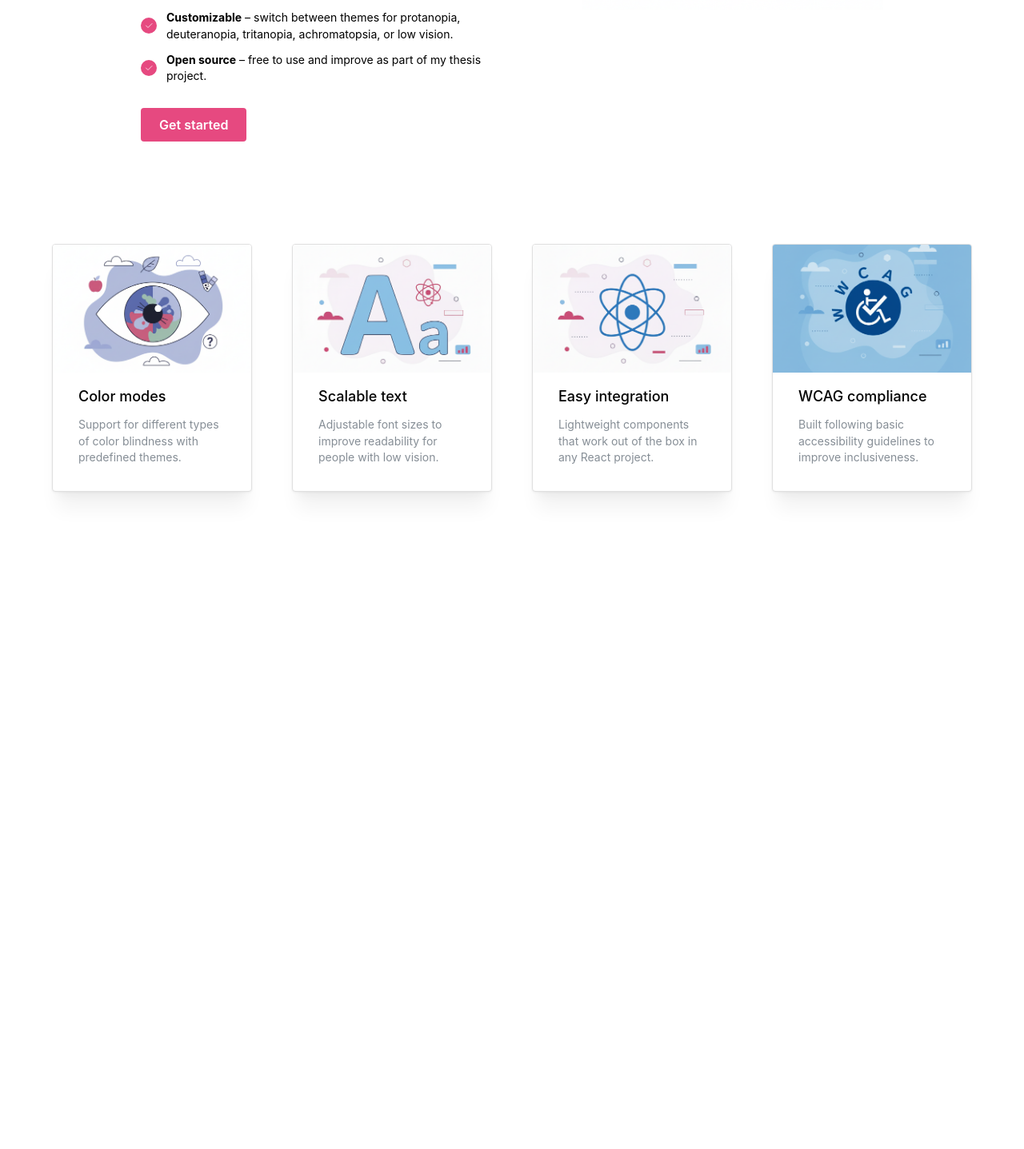
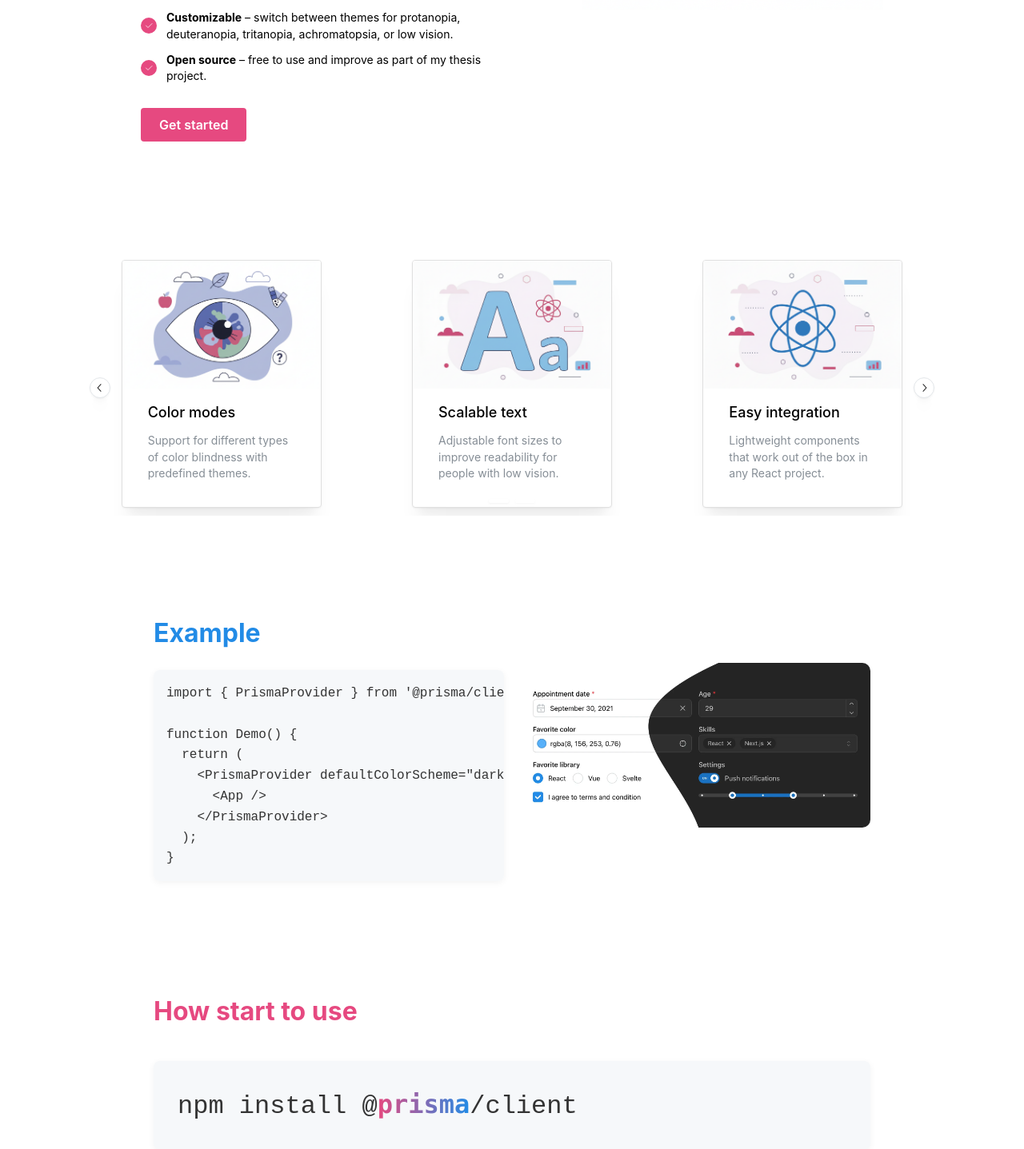
Before and after one commit to Neo-Ram/Prisma, a React (Vite) app: page / in a window 1280 px wide. Shown: the part 1169-2606 px from the top of the page at 80% size. Before the commit the page ends 1884 px from the top, so only its background shows below. Built offline with nearby package versions, Linux system fonts and the light colour scheme.

Commit message:
parte 3 y 4

```diff
--- a/src/components/CarouselComponent.tsx
+++ b/src/components/CarouselComponent.tsx
@@ -1,21 +1,51 @@
 import { Carousel } from '@mantine/carousel';
+import CardComponent from './CardComponent';
+import Eye from '../assets/Eye.png';
+import Aa from '../assets/Aa.png';
+import ReactLogo from '../assets/React.png';
+import WCAG from '../assets/WCAG.png';
 
 function CarouselComponent() {
   return (
     <Carousel
       withIndicators
-      height={350}
-      emblaOptions={{ dragFree: true, align: 'start' }}
-      slideGap="md"
+      height={320}
+      slideSize={{ base: '100%', sm: '50%', md: '33.333333%' }}
+      slideGap={{ base: 0, sm: 'xs', md: 'xs' }}
+      emblaOptions={{ loop: true, align: 'center' }}
     >
       <Carousel.Slide>
-        <img
-          src="/src/assets/Prisma_logo_white.png"
-          alt="Prisma Logo"
-          style={{ width: '100%', height: '100%', objectFit: 'contain' }}
+        <CardComponent
+          imagelink={Eye}
+          alt="Eye"
+          title="Color modes"
+          description="Support for different types of color blindness with predefined themes."
         />
       </Carousel.Slide>
-      {/* Puedes agregar más slides con otras imágenes si quieres */}
+      <Carousel.Slide>
+        <CardComponent
+          imagelink={Aa}
+          alt="A"
+          title="Scalable text"
+          description="Adjustable font sizes to improve readability for people with low vision."
+        />
+      </Carousel.Slide>
+      <Carousel.Slide>
+        <CardComponent
+          imagelink={ReactLogo}
+          alt="React"
+          title="Easy integration"
+          description="Lightweight components that work out of the box in any React project."
+        />
+      </Carousel.Slide>
+      <Carousel.Slide>
+        <CardComponent
+          imagelink={WCAG}
+          alt="WCAG"
+          title="WCAG compliance"
+          description="Built following basic accessibility guidelines to improve inclusiveness."
+        />
+      </Carousel.Slide>
     </Carousel>
   );
 }
--- a/src/pages/MainPage.module.css
+++ b/src/pages/MainPage.module.css
@@ -1,10 +1,78 @@
-.cards{
-    display: grid;
-    grid-template-columns: repeat(auto-fit, minmax(250px, 1fr));
-    flex-wrap: wrap;
-    justify-content: center;
-    gap: 20px;
-    margin-bottom: 100px;
-    margin-right: 50px;
-    margin-left: 50px;
+.cardsdiv{
+   margin: 20px 150px;
 }
+@media (max-width: 1280px) {
+  .cardsdiv {
+    margin: 20px 100px;
+  }
+}
+@media (max-width: 1024px) {
+  .cardsdiv {
+    margin: 20px 50px;
+  }
+}
+@media (max-width: 768px) {
+  .cardsdiv {
+    margin: 20px 20px;
+  }
+}
+
+.examplediv{
+
+  width: 70%;
+  height: 100%;
+  margin: 100px auto;
+  display: grid;
+  grid-template-columns: repeat(auto-fit, minmax(300px, 1fr));
+  grid-gap: 20px;
+  justify-content: space-around;
+  align-items: center;
+  font-family: Outfit, var(--mantine-font-family);
+
+
+}
+.examplediv img{
+  width: 100%;
+  height: auto;
+  border-radius: 10px;
+}
+.texth1{
+  color: #228be6;
+}
+
+.codeblock {
+  background: #f6f8fa;
+  border-radius: 8px;
+  padding: 16px;
+  font-family: 'Fira Mono', 'Consolas', monospace;
+  font-size: 16px;
+  color: #333;
+  margin-top: 16px;
+  overflow-x: auto;
+  box-shadow: 0 2px 8px rgba(0,0,0,0.05);
+}
+
+.howtousediv{
+  width: 70%;
+  height: 100%;
+  margin: 100px auto;
+  display: flex;
+  flex-direction: column;
+}
+.howtousediv h1{
+  color: #e64980;
+}
+.howtousediv .codeblock{
+  margin-bottom: 40px;
+  padding: 30px;
+  font-size: 2em;
+}
+
+.gradientText {
+  background: linear-gradient(90deg, #e64980 0%, #228be6 100%);
+  -webkit-background-clip: text;
+  background-clip: text;
+   font-family: 'Fira Mono', 'Consolas', monospace;
+  color: transparent;
+  font-weight: bold;
+}
--- a/src/pages/mainPage.tsx
+++ b/src/pages/mainPage.tsx
@@ -1,43 +1,45 @@
 import { HeroTitle } from "../components/HeroTitle";
 import { HeroBullets } from "../components/HeroBullets";
-import CardComponent from "../components/CardComponent";
-import styles from "../pages/MainPage.module.css";
-import Eye from "../assets/Eye.png";
-import Aa from "../assets/Aa.png";
-import React from "../assets/React.png";
-import WCAG from "../assets/WCAG.png";
+import CarouselComponent from "../components/CarouselComponent";
+import styles from './MainPage.module.css';
+import example from '../assets/example.png';
 function MainPage() {
   return (
     <>
       <HeroTitle />
       <HeroBullets />
-      <div className={styles.cards}>
-        <CardComponent
-          imagelink={Eye}
-          alt="Eye"
-          title="Color modes"
-          description="Support for different types of color blindness with predefined themes."
-        />
-        <CardComponent
-          imagelink={Aa}
-          alt="A"
-          title="Scalable text"
-          description="Adjustable font sizes to improve readability for people with low vision."
-        />
-        <CardComponent
-          imagelink={React}
-          alt="React"
-          title="Easy integration"
-          description="Lightweight components that work out of the box in any React project."
-        />
-        <CardComponent
-          imagelink={WCAG}
-          alt="WCAG"
-          title="WCAG compliance"
-          description="Built following basic accessibility guidelines to improve inclusiveness."
-        />
+      <div className={styles.cardsdiv}>
+      <CarouselComponent />
       </div>
+      <div className={styles.examplediv}>
+        <div>
+          <h1 className={styles.texth1}>Example</h1>
+          <pre className={styles.codeblock}>
+            <code>
+{`import { PrismaProvider } from '@prisma/client';
 
+function Demo() {
+  return (
+    <PrismaProvider defaultColorScheme="dark">
+      <App />
+    </PrismaProvider>
+  );
+}`}
+            </code>
+          </pre>
+        </div>
+        <img src={example} alt="" />
+      </div>
+      <div className={styles.howtousediv}>
+        <h1>How start to use</h1>
+        <pre className={styles.codeblock}>
+          <code>
+            npm install @
+            <span className={styles.gradientText}>prisma</span>
+            /client
+          </code>
+        </pre>
+      </div>
     </>
   );
 }
```
Also changed, not shown: src/assets/example.png (added).
